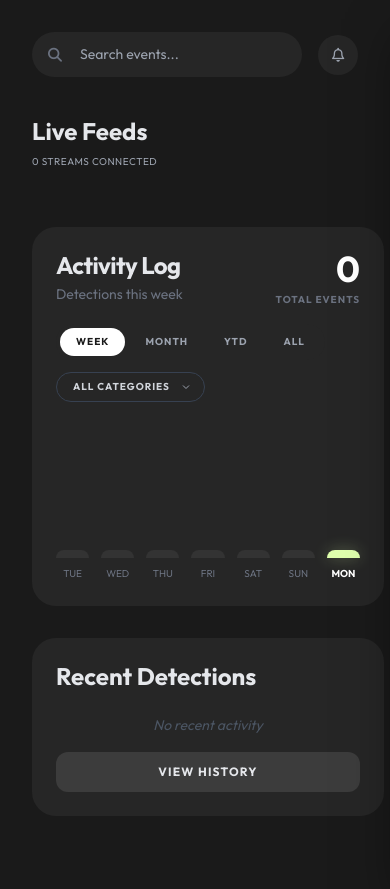
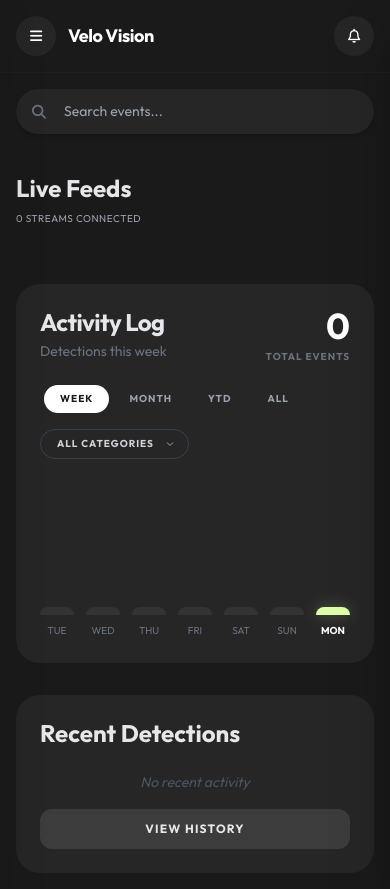
Before and after one commit to mniroy/velovision, a FastAPI app: page / in a window 390 px wide. Run offline with FastAPI, Linux system fonts and the light colour scheme; data that the repository does not hold is empty; some libraries are stand-ins or nearby versions.

Commit message:
feat: improve UI responsiveness across all main pages by adjusting padding, header layouts, and element widths for mobile devices.

```diff
--- a/src/templates/base.html
+++ b/src/templates/base.html
@@ -78,6 +78,15 @@
             border-radius: 10px;
         }
 
+        .scrollbar-hide::-webkit-scrollbar {
+            display: none;
+        }
+
+        .scrollbar-hide {
+            -ms-overflow-style: none;
+            scrollbar-width: none;
+        }
+
         .nav-link {
             display: flex;
             align-items: center;
@@ -104,6 +113,7 @@
             top: 0;
             right: 0;
             width: 20rem;
+            max-width: 100vw;
             height: 100%;
             background-color: #1a1a1a;
             border-left: 1px solid rgba(31, 41, 55, 0.5);
@@ -157,14 +167,25 @@
 
 <body class="flex h-screen overflow-hidden text-gray-200">
 
+    <!-- Mobile Header & Overlay -->
+    <div id="mobile-overlay" onclick="toggleSidebar()" class="fixed inset-0 bg-black/80 z-40 hidden md:hidden glass">
+    </div>
+
     <!-- Sidebar -->
-    <aside class="w-64 flex flex-col pt-8 px-6 bg-[#1a1a1a] h-full border-r border-gray-800/30 hidden md:flex">
-        <div class="mb-10 flex items-center gap-4">
+    <aside id="sidebar"
+        class="fixed inset-y-0 left-0 z-50 w-64 bg-[#1a1a1a]/95 backdrop-blur-xl md:bg-[#1a1a1a] md:backdrop-blur-none transform -translate-x-full md:translate-x-0 transition-transform duration-300 md:relative flex flex-col pt-8 px-6 h-full border-r border-gray-800/30 shadow-2xl md:shadow-none">
+        <div class="mb-10 flex items-center justify-between md:justify-start gap-4">
+            <div class="flex items-center gap-4">
                 <div
                     class="w-10 h-10 bg-white rounded-xl flex items-center justify-center overflow-hidden border border-white/20 shadow-lg shadow-black/20">
                     <img src="/static/favicon-32x32.png" class="w-7 h-7 object-contain">
                 </div>
                 <h1 class="text-h3 font-black tracking-tight text-white leading-tight">Velo<br>Vision</h1>
+            </div>
+            <!-- Close button for mobile -->
+            <button onclick="toggleSidebar()" class="md:hidden text-gray-400 hover:text-white">
+                <i class="fa-solid fa-xmark text-xl"></i>
+            </button>
         </div>
         <nav class="flex-1 space-y-2">
             <a href="/" class="nav-link {% if active_page == 'dashboard' %}active{% endif %}">
@@ -218,10 +239,33 @@
         </div>
     </aside>
 
+    <!-- Content Wrapper -->
+    <div class="flex-1 flex flex-col h-full overflow-hidden relative">
+        <!-- Mobile Header -->
+        <header class="md:hidden flex items-center justify-between p-4 bg-[#1a1a1a] border-b border-gray-800/50 z-30">
+            <div class="flex items-center gap-3">
+                <button onclick="toggleSidebar()"
+                    class="w-10 h-10 flex items-center justify-center bg-[#262626] rounded-full text-white">
+                    <i class="fa-solid fa-bars"></i>
+                </button>
+                <span class="text-h3 font-black tracking-tight text-white">Velo Vision</span>
+            </div>
+            <div class="flex items-center gap-3">
+                <!-- Mobile Notification Toggle could go here too -->
+                <button onclick="toggleNotifications()"
+                    class="w-10 h-10 rounded-full bg-[#262626] flex items-center justify-center text-white relative">
+                    <i class="fa-regular fa-bell"></i>
+                    <span id="mobile-notif-dot"
+                        class="absolute top-2.5 right-2.5 w-2 h-2 bg-red-500 rounded-full hidden"></span>
+                </button>
+            </div>
+        </header>
+
         <!-- Main Content -->
-    <main class="flex-1 overflow-y-auto bg-[#1a1a1a] relative">
+        <main class="flex-1 overflow-y-auto bg-[#1a1a1a] relative scroll-smooth">
             {% block content %}{% endblock %}
         </main>
+    </div>
 
     <!-- Global Modal: Camera Enlarge -->
     <div id="enlargeModal"
@@ -269,14 +313,33 @@
                 closeEnlarge();
                 // Close other modals if they have standard close hooks
                 if (typeof closeModal === 'function') closeModal();
+
+                // Close sidebar if open on mobile
+                const sidebar = document.getElementById('sidebar');
+                if (sidebar && !sidebar.classList.contains('-translate-x-full')) {
+                    toggleSidebar();
+                }
             }
         });
+
+        function toggleSidebar() {
+            const sidebar = document.getElementById('sidebar');
+            const overlay = document.getElementById('mobile-overlay');
+            if (sidebar) {
+                sidebar.classList.toggle('-translate-x-full');
+            }
+            if (overlay) {
+                overlay.classList.toggle('hidden');
+            }
+        }
 
         function toggleNotifications() {
             const panel = document.getElementById('notifPanel');
             if (panel) panel.classList.toggle('open');
-            const dot = document.getElementById('notif-dot');
-            if (dot) dot.classList.add('hidden');
+
+            // Hide dots
+            const dots = document.querySelectorAll('#notif-dot, #mobile-notif-dot');
+            dots.forEach(d => d.classList.add('hidden'));
         }
 
         function enlargeCamera(id, name) {
--- a/src/templates/cameras.html
+++ b/src/templates/cameras.html
@@ -13,8 +13,8 @@ input[type="checkbox"] { accent-color: #dfffad; }
 {% endblock %}
 
 {% block content %}
-<div class="p-8">
-    <header class="flex justify-between items-center mb-10">
+<div class="p-4 md:p-8">
+    <header class="flex flex-col md:flex-row justify-between items-start md:items-center gap-4 mb-6 md:mb-10">
         <div>
             <h2 class="text-h1 font-black tracking-tight">Camera Management</h2>
             <div id="ai-status" class="flex items-center gap-2 text-caption mt-1 uppercase tracking-widest font-black">
@@ -23,7 +23,7 @@ input[type="checkbox"] { accent-color: #dfffad; }
             </div>
         </div>
         <button onclick="openModal()"
-            class="bg-[#dfffad] text-[#1a1a1a] px-6 py-2 rounded-full text-body font-black flex items-center gap-2 hover:brightness-90 transition-all shadow-lg shadow-[#dfffad]/20 uppercase tracking-widest">
+            class="w-full md:w-auto bg-[#dfffad] text-[#1a1a1a] px-6 py-2 rounded-full text-body font-black flex items-center justify-center gap-2 hover:brightness-90 transition-all shadow-lg shadow-[#dfffad]/20 uppercase tracking-widest">
             <i class="fa-solid fa-plus text-xs"></i> Add Camera
         </button>
     </header>
--- a/src/templates/faces.html
+++ b/src/templates/faces.html
@@ -3,14 +3,14 @@
 {% block title %}Person - Velo Vision{% endblock %}
 
 {% block content %}
-<div class="p-8">
-    <header class="flex justify-between items-center mb-10">
+<div class="p-4 md:p-8">
+    <header class="flex flex-col md:flex-row justify-between items-start md:items-center gap-4 mb-6 md:mb-10">
         <div>
             <h2 class="text-h1 font-black tracking-tight">Person Recognition</h2>
             <p class="text-gray-400 text-body mt-1">Manage known individuals</p>
         </div>
         <button onclick="document.getElementById('addFaceModal').classList.remove('hidden')"
-            class="bg-[#dfffad] text-[#1a1a1a] px-5 py-2 rounded-full text-body font-black hover:brightness-90 transition-all flex items-center gap-2 shadow-lg shadow-[#dfffad]/20 uppercase tracking-widest">
+            class="w-full md:w-auto bg-[#dfffad] text-[#1a1a1a] px-5 py-2 rounded-full text-body font-black hover:brightness-90 transition-all flex items-center justify-center gap-2 shadow-lg shadow-[#dfffad]/20 uppercase tracking-widest">
             <i class="fa-solid fa-plus text-xs"></i> Add New Person
         </button>
     </header>
--- a/src/templates/index.html
+++ b/src/templates/index.html
@@ -3,21 +3,21 @@
 {% block title %}Dashboard - Velo Vision{% endblock %}
 
 {% block content %}
-<div class="p-8">
-    <header class="flex justify-between items-center mb-10">
+<div class="p-4 md:p-8">
+    <header class="flex flex-col md:flex-row justify-between items-center mb-6 md:mb-10 gap-4">
         <div class="relative w-full max-w-md">
             <i
                 class="fa-solid fa-magnifying-glass absolute left-4 top-1/2 transform -translate-y-1/2 text-gray-500"></i>
             <input type="text" placeholder="Search events..."
-                class="w-full bg-[#262626] rounded-full py-3 pl-12 pr-4 text-body focus:outline-none focus:ring-1 focus:ring-gray-600">
+                class="w-full bg-[#262626] rounded-full py-3 pl-12 pr-4 text-body focus:outline-none focus:ring-1 focus:ring-gray-600 shadow-md md:shadow-none">
         </div>
-        <div class="flex items-center gap-6 ml-4">
+        <div class="flex items-center justify-end w-full md:w-auto gap-6 ml-0 md:ml-4">
             <div class="text-right hidden sm:block">
                 <p id="clock" class="text-h3 font-black text-white leading-none"></p>
                 <p id="date" class="text-caption text-gray-500 uppercase tracking-widest mt-1 font-bold"></p>
             </div>
             <button onclick="toggleNotifications()"
-                class="relative w-10 h-10 rounded-full bg-[#262626] flex items-center justify-center hover:bg-[#333] transition-colors">
+                class="relative w-10 h-10 rounded-full bg-[#262626] hidden md:flex items-center justify-center hover:bg-[#333] transition-colors">
                 <i class="fa-regular fa-bell text-gray-400"></i>
                 <span id="notif-dot" class="absolute top-2.5 right-2.5 w-2 h-2 bg-red-500 rounded-full hidden"></span>
             </button>
@@ -52,15 +52,16 @@
                 </div>
             </div>
             <div class="flex flex-wrap items-center gap-3 mb-5">
-                <div id="period-pills" class="flex bg-[#262626] rounded-full p-1 gap-1">
+                <div id="period-pills"
+                    class="flex bg-[#262626] rounded-full p-1 gap-1 overflow-x-auto max-w-full scrollbar-hide">
                     <button onclick="setPeriod('week')" data-period="week"
-                        class="period-pill active px-4 py-1.5 rounded-full text-caption font-black uppercase tracking-widest transition-all">Week</button>
+                        class="period-pill active px-4 py-1.5 rounded-full text-caption font-black uppercase tracking-widest transition-all whitespace-nowrap">Week</button>
                     <button onclick="setPeriod('month')" data-period="month"
-                        class="period-pill px-4 py-1.5 rounded-full text-caption font-black uppercase tracking-widest transition-all">Month</button>
+                        class="period-pill px-4 py-1.5 rounded-full text-caption font-black uppercase tracking-widest transition-all whitespace-nowrap">Month</button>
                     <button onclick="setPeriod('ytd')" data-period="ytd"
-                        class="period-pill px-4 py-1.5 rounded-full text-caption font-black uppercase tracking-widest transition-all">YTD</button>
+                        class="period-pill px-4 py-1.5 rounded-full text-caption font-black uppercase tracking-widest transition-all whitespace-nowrap">YTD</button>
                     <button onclick="setPeriod('all')" data-period="all"
-                        class="period-pill px-4 py-1.5 rounded-full text-caption font-black uppercase tracking-widest transition-all">All</button>
+                        class="period-pill px-4 py-1.5 rounded-full text-caption font-black uppercase tracking-widest transition-all whitespace-nowrap">All</button>
                 </div>
                 <select id="category-filter" onchange="loadActivity()"
                     class="bg-[#262626] border border-gray-700 rounded-full px-4 py-1.5 text-caption font-black uppercase tracking-widest text-gray-300 focus:outline-none focus:border-[#dfffad] cursor-pointer appearance-none pr-8"
--- a/src/templates/messages.html
+++ b/src/templates/messages.html
@@ -96,7 +96,7 @@ border-color: #7c3aed;
 {% endblock %}
 
 {% block content %}
-<div class="p-8">
+<div class="p-4 md:p-8">
     <header class="mb-10">
         <div>
             <h2 class="text-3xl font-semibold">Messaging & Integrations</h2>
--- a/src/templates/patrol.html
+++ b/src/templates/patrol.html
@@ -27,7 +27,7 @@
 {% endblock %}
 
 {% block content %}
-<div class="p-8">
+<div class="p-4 md:p-8">
     <header class="mb-10">
         <h2 class="text-3xl font-semibold">Vision AI</h2>
         <p class="text-gray-400 text-sm mt-1">Advanced Visual Intelligence & Diagnostic Tools</p>
--- a/src/templates/settings.html
+++ b/src/templates/settings.html
@@ -53,14 +53,14 @@ background: rgba(223, 255, 173, 0.05);
 {% endblock %}
 
 {% block content %}
-<div class="p-8">
-    <header class="flex justify-between items-center mb-10">
+<div class="p-4 md:p-8">
+    <header class="flex flex-col md:flex-row justify-between items-start md:items-center gap-4 mb-6 md:mb-10">
         <div>
             <h2 class="text-h1 font-black tracking-tight">Settings</h2>
             <p class="text-gray-400 text-body mt-1">System configuration, AI management, and backups</p>
         </div>
         <button id="saveBtn" onclick="saveSettings()"
-            class="bg-[#dfffad] text-[#1a1a1a] px-6 py-2 rounded-full text-body font-black hover:brightness-90 transition-all shadow-lg shadow-[#dfffad]/20 uppercase tracking-widest">
+            class="w-full md:w-auto bg-[#dfffad] text-[#1a1a1a] px-6 py-2 rounded-full text-body font-black hover:brightness-90 transition-all shadow-lg shadow-[#dfffad]/20 uppercase tracking-widest text-center">
             Save Configuration
         </button>
     </header>
```
Also changed, not shown: src/templates/analytics.html (+5 -5 lines), src/templates/timeline.html (+9 -9 lines). Lines whose indentation alone changed are shown as unchanged.
